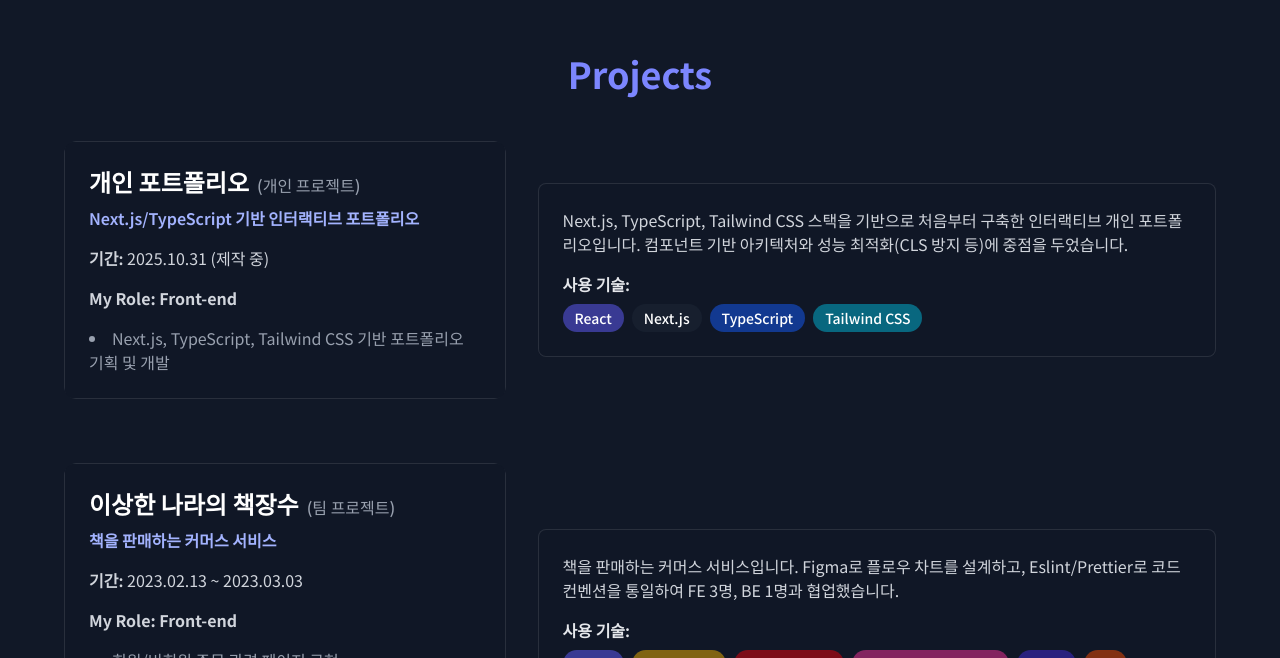
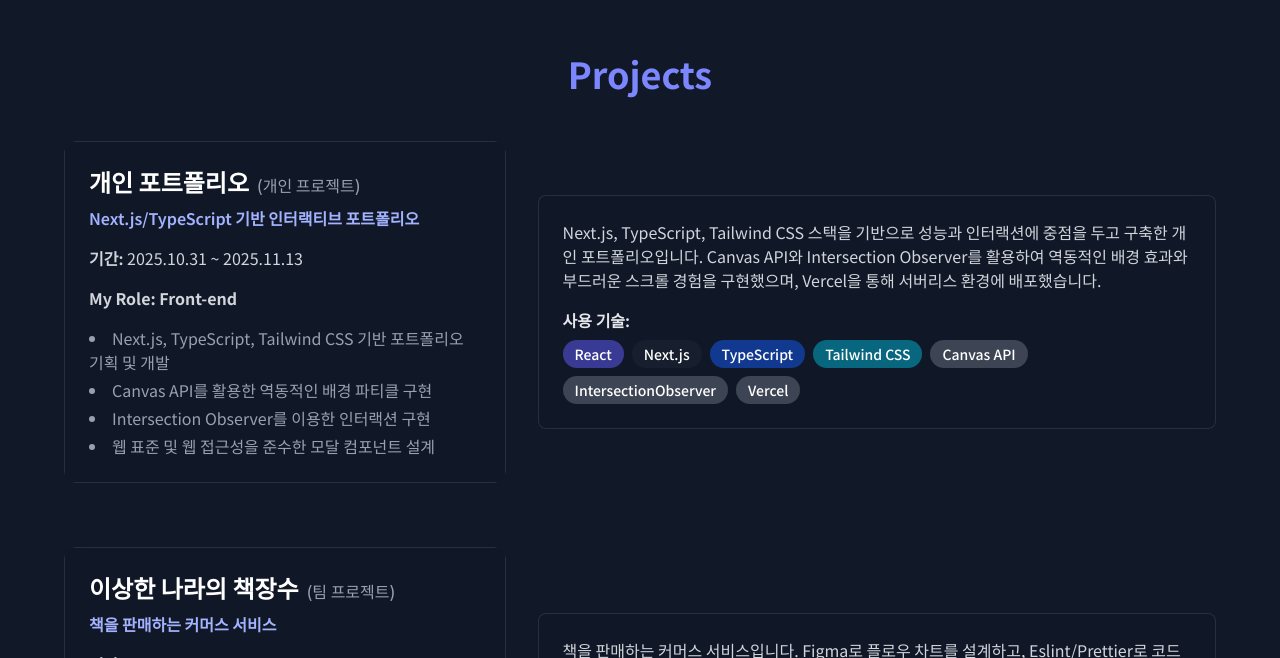
Before and after one commit to yujin-kwak/portfolio, a Next.js app in the folder portfolio/: page / in a window 1280 px wide. Shown: the part 2443-3101 px from the top of the page. Built offline with nearby package versions, Linux system fonts and the light colour scheme.

Commit message:
포트폴리오 동영상 추가

```diff
--- a/portfolio/src/components/ProjectModal.tsx
+++ b/portfolio/src/components/ProjectModal.tsx
@@ -50,7 +50,10 @@ const ProjectModal = ({ project, onClose }: ProjectModalProps) => {
           </video>
         </div>
 
-        <p id="modal-description" className="text-gray-300 leading-relaxed">
+        <p
+          id="modal-description"
+          className="text-gray-300 leading-relaxed whitespace-pre-wrap"
+        >
           {project.details}
         </p>
       </div>
--- a/portfolio/src/components/Skills.tsx
+++ b/portfolio/src/components/Skills.tsx
@@ -32,6 +32,7 @@ const Skills = ({ ref }: SkillsSectionProps) => (
             <li>- Git, GitHub</li>
             <li>- Notion</li>
             <li>- Figma</li>
+            <li>- Vercel</li>
           </ul>
         </div>
       </div>
--- a/portfolio/src/data/projectsData.ts
+++ b/portfolio/src/data/projectsData.ts
@@ -6,14 +6,30 @@ export const projectsData: Project[] = [
     title: "개인 포트폴리오",
     isTeamProject: false,
     subtitle: "Next.js/TypeScript 기반 인터랙티브 포트폴리오",
-    period: "2025.10.31 (제작 중)",
-    role: ["Next.js, TypeScript, Tailwind CSS 기반 포트폴리오 기획 및 개발"],
+    period: "2025.10.31 ~ 2025.11.13",
+    role: [
+      "Next.js, TypeScript, Tailwind CSS 기반 포트폴리오 기획 및 개발",
+      "Canvas API를 활용한 역동적인 배경 파티클 구현",
+      "Intersection Observer를 이용한 인터랙션 구현",
+      "웹 표준 및 웹 접근성을 준수한 모달 컴포넌트 설계",
+    ],
     description:
-      "Next.js, TypeScript, Tailwind CSS 스택을 기반으로 처음부터 구축한 인터랙티브 개인 포트폴리오입니다. 컴포넌트 기반 아키텍처와 성능 최적화(CLS 방지 등)에 중점을 두었습니다.",
-    details:
-      "Next.js의 App Router를 기반으로 각 섹션을 컴포넌트화하여 개발했습니다. TypeScript를 도입하여 프로젝트 전반의 타입 안정성을 확보했으며, Tailwind CSS를 통해 일관된 디자인 시스템을 유지했습니다.",
-    techStack: ["React", "Next.js", "TypeScript", "Tailwind CSS"],
-    videoSrc: "/videos/bookstore.mp4",
+      "Next.js, TypeScript, Tailwind CSS 스택을 기반으로 성능과 인터랙션에 중점을 두고 구축한 개인 포트폴리오입니다. Canvas API와 Intersection Observer를 활용하여 역동적인 배경 효과와 부드러운 스크롤 경험을 구현했으며, Vercel을 통해 서버리스 환경에 배포했습니다.",
+    details: `이 프로젝트는 최신 Next.js 및 TypeScript 환경에서 개발되었습니다.
+성능 및 배경: Canvas API를 사용하여 파티클 배경을 구현했습니다. GIF 대신 mp4를 사용하여 로딩 속도를 최적화했습니다.
+동적 인터랙션: Intersection Observer를 활용하여 기능을 스크롤 시 부드러운 배경색 전환 효과를 구현했습니다.
+디자인 시스템: Tailwind CSS와 backdrop-filter 속성을 조합하여 글래스모피즘 기반의 모던한 UI를 완성했습니다.
+배포 환경: Next.js의 공식 플랫폼인 Vercel에 서버리스 환경으로 배포했습니다.`,
+    techStack: [
+      "React",
+      "Next.js",
+      "TypeScript",
+      "Tailwind CSS",
+      "Canvas API",
+      "IntersectionObserver",
+      "Vercel",
+    ],
+    videoSrc: "/videos/portfolio.mp4",
   },
   {
     id: 2,
```
Also changed, not shown: 2 other files (tests, documents, lock files or other folders).
